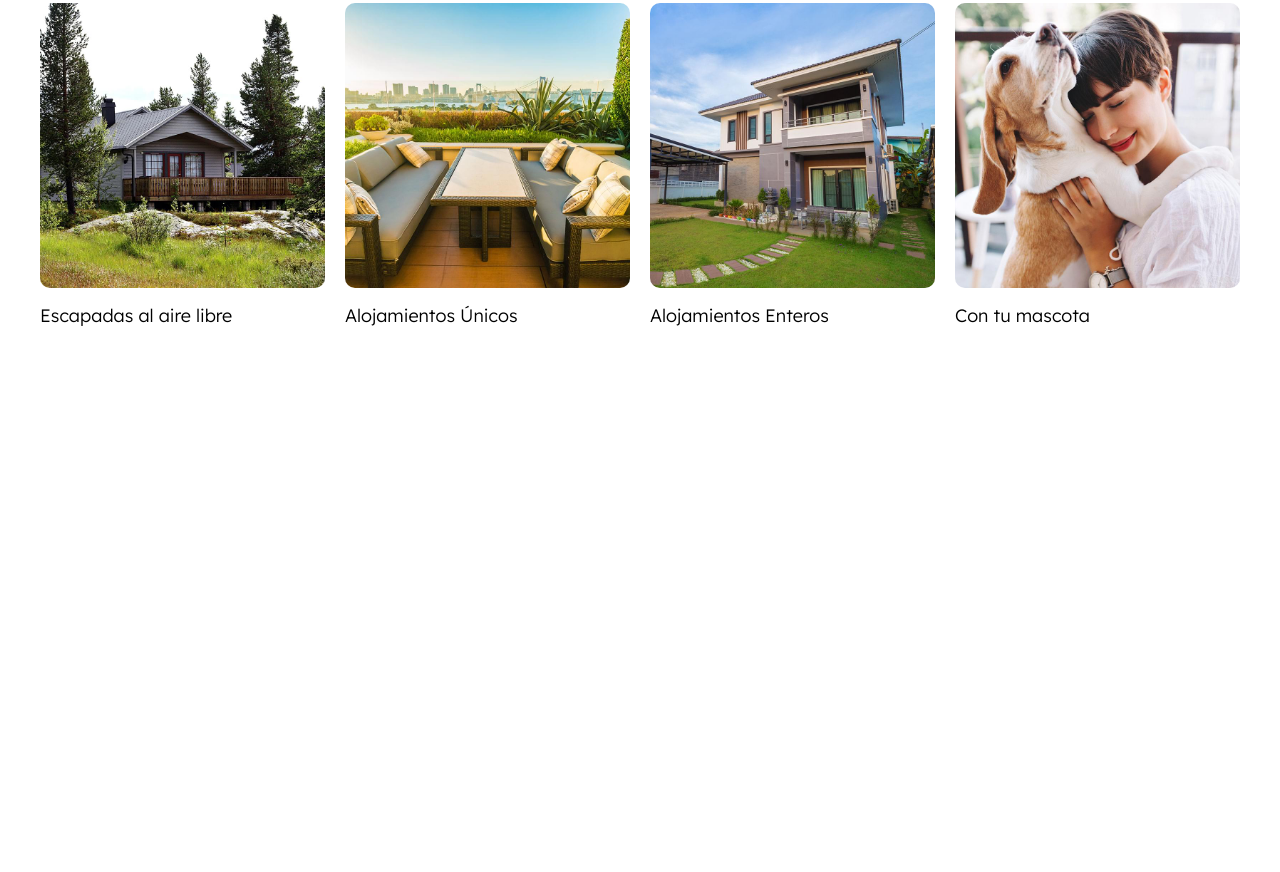
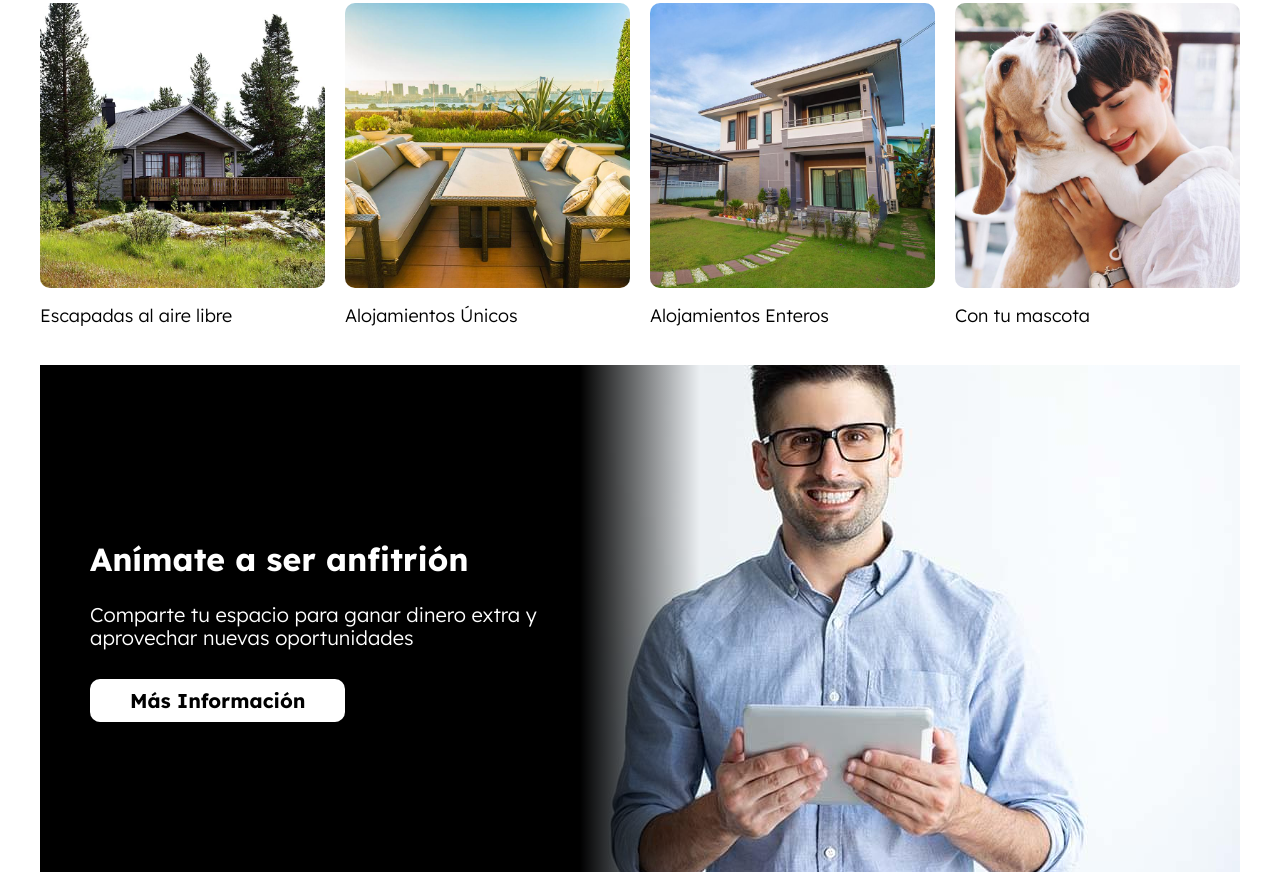
Before and after one commit to DeveloperMAC2023/AirBNB, a website: page index.html in a window 1280 px wide. Shown: the part 1312-2184 px from the top of the page. Before the commit the page ends 1677 px from the top, so only its background shows below. Drawn offline with Linux system fonts and the light colour scheme.

Commit message:
Finalizada la rama Anfitrion

```diff
--- a/index.html
+++ b/index.html
@@ -183,5 +183,14 @@
 
         </div>
     </section>
+
+    <!-- ANFITRION -->
+    <section class="contenedor seccion anfitrion">
+        <div class="anfitrion__contenido">
+            <h2 class="anfitrion__heading">Anímate a ser anfitrión</h2>
+            <p class="anfitrion__texto">Comparte tu espacio para ganar dinero extra y aprovechar nuevas oportunidades</p>
+            <a href="#" class="anfitrion__enlace">Más Información</a>
+        </div>
+    </section>
 </body>
 </html>
--- /dev/null
+++ b/src/scss/ui/contenido/_anfitrion.scss
@@ -0,0 +1,46 @@
+@use 'base/variables' as v;
+@use 'base/mixins' as m;
+
+.anfitrion {
+    color: v.$blanco;
+    display: grid;
+    grid-template-rows: repeat(2, 1fr);
+    row-gap: 15rem;
+    padding: 5rem;
+    background-image: linear-gradient( to bottom, v.$negro 0%, v.$negro 50%, transparent 50%), url(../img/anfitrion.jpg);
+    background-size: 100%, 60rem;
+    background-position: center, center bottom;
+    background-repeat: no-repeat;
+
+    @include m.telefono {
+        background-size: 100%, 70rem;
+        background-position: center, center 200%;
+    }
+
+    @include m.tablet {
+        grid-template-rows: unset;
+        background-image: linear-gradient(to right, v.$negro 0%, v.$negro 45%, transparent 55%), url(../img/anfitrion.jpg);
+        background-size: 100%, auto;
+        background-position: center, 50% 30%;
+        padding: 15rem 5rem;
+    }
+
+    @include m.desktop {
+        background-position: center, right center;
+    }
+
+    &__contenido {
+        @include m.tablet {
+            max-width: 50%;
+        }
+    }
+    &__texto {
+        color: v.$blanco;
+    }
+    &__enlace {
+        @include m.boton(v.$blanco, v.$negro);
+        border-radius: 1rem;
+        padding-top: 1rem;
+        padding-bottom: 1rem;
+    }
+}
--- a/src/scss/ui/contenido/_index.scss
+++ b/src/scss/ui/contenido/_index.scss
@@ -1,2 +1,3 @@
 @forward 'destinos';
 @forward 'lugares';
+@forward 'anfitrion';
```
Also changed, not shown: build/css/app.css, 1 other file.
